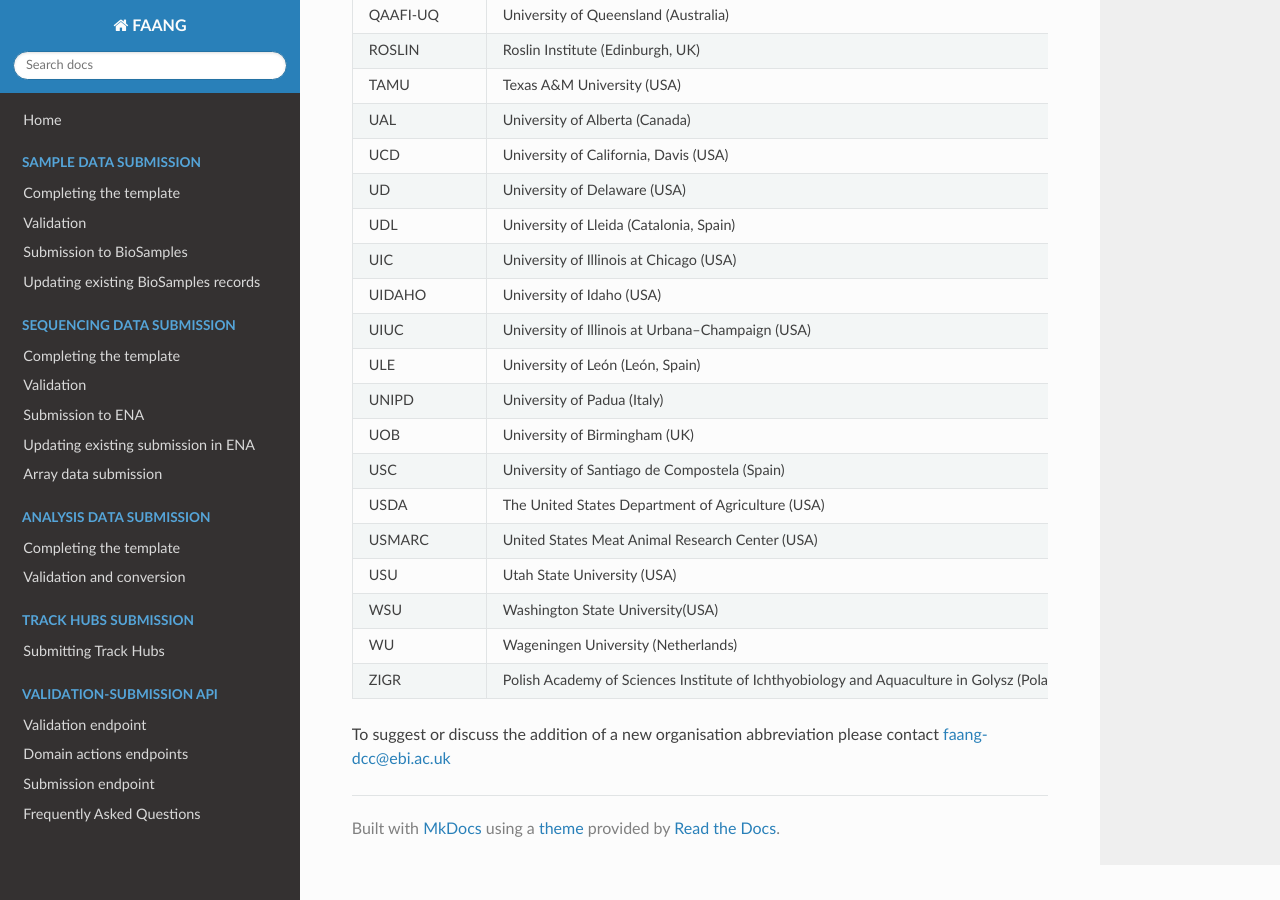
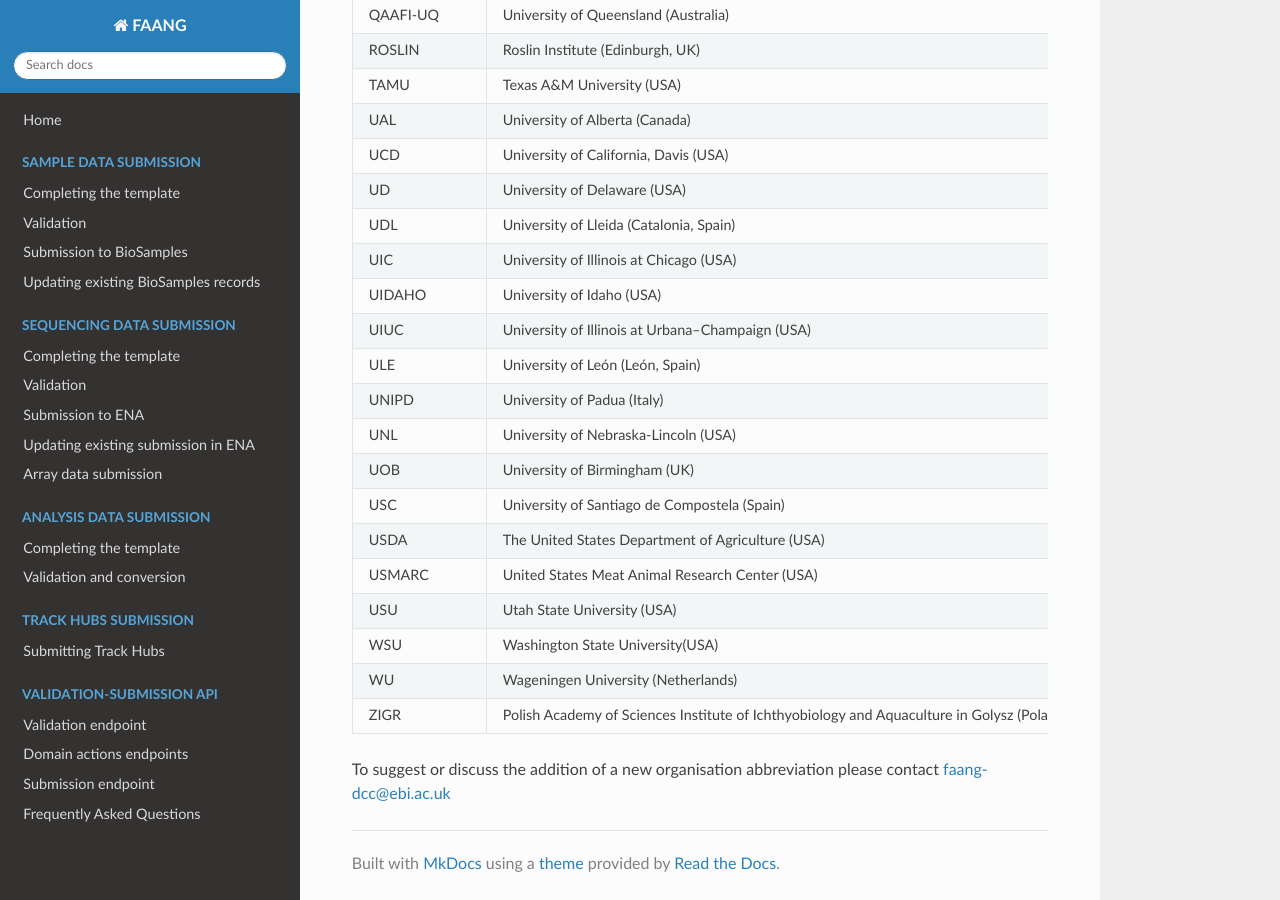
Before and after one commit to FAANG/dcc-documentation, an MkDocs documentation site: the page built from docs/organization_group_abbreviations.md, in a window 1280 px wide and 900 px high, scrolled down 868 px. Built offline with MkDocs 1.6.1, drawn with Linux system fonts in a browser that asks for light colours; nearby versions of some CDN libraries.

Commit message:
Adding NLU to the list of organizations

```diff
--- a/docs/organization_group_abbreviations.md
+++ b/docs/organization_group_abbreviations.md
@@ -34,6 +34,7 @@
 UIUC	| University of Illinois at Urbana–Champaign (USA)
 ULE	| University of León (León, Spain)
 UNIPD | University of Padua (Italy)
+UNL | University of Nebraska-Lincoln (USA)
 UOB | University of Birmingham (UK)
 USC | University of Santiago de Compostela (Spain)
 USDA	| The United States Department of Agriculture (USA)
```
